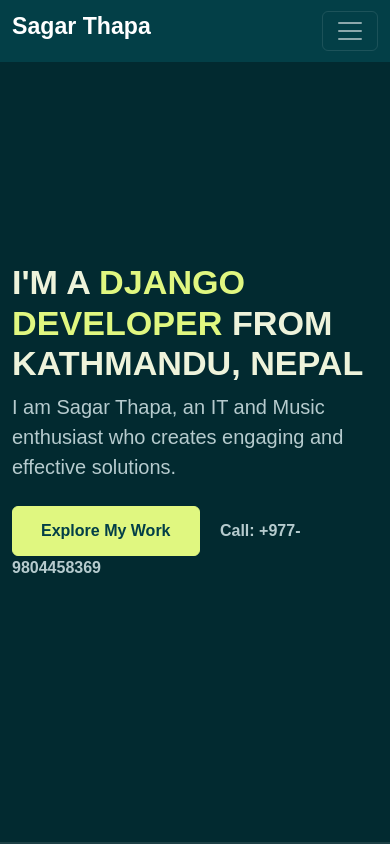
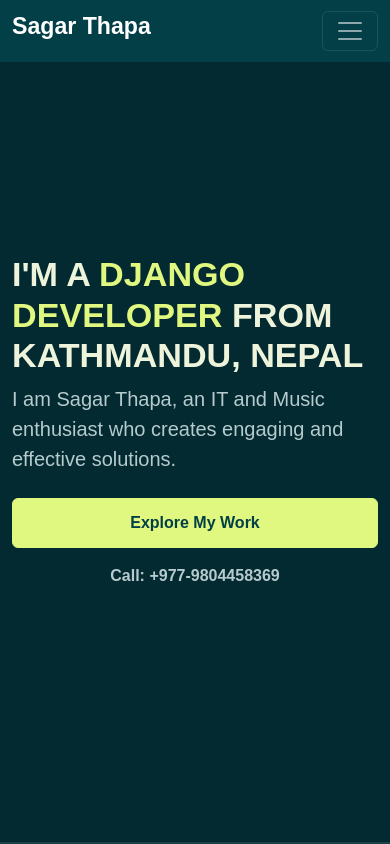
Before and after one commit to sagarmagar977/MyPortfolio-, a plain HTML site: page index.html in a window 390 px wide. Shown: the top 844 px of the page. Drawn offline with Linux system fonts and the light colour scheme; a web font is replaced by a local one.

Commit message:
second change for optimising for mobile devices

```diff
--- a/index.html
+++ b/index.html
@@ -62,9 +62,9 @@
                         <h1 class="display-4 fw-bold" data-aos="fade-up">I'M A <span class="text-brand">DJANGO
                                 DEVELOPER</span> FROM KATHMANDU, NEPAL</h1>
                         <p class="lead mt-2 mb-4" data-aos="fade-up" data-aos-delay="300">I am Sagar Thapa, an IT and Music enthusiast who creates engaging and effective solutions.</p>
-                        <div data-aos="fade-up" data-aos-delay="600">
-                            <a href="#work" class="btn btn-brand me-3">Explore My Work</a>
-                            <a href="#" class="link-custom">Call: +977-9804458369</a>
+                        <div class="d-flex flex-column flex-sm-row" data-aos="fade-up" data-aos-delay="600">
+                            <a href="#work" class="btn btn-brand mb-3 mb-sm-0 me-sm-3">Explore My Work</a>
+                            <a href="#" class="link-custom text-center text-sm-start">Call: +977-9804458369</a>
                         </div>
                     </div>
                 </div>
```
